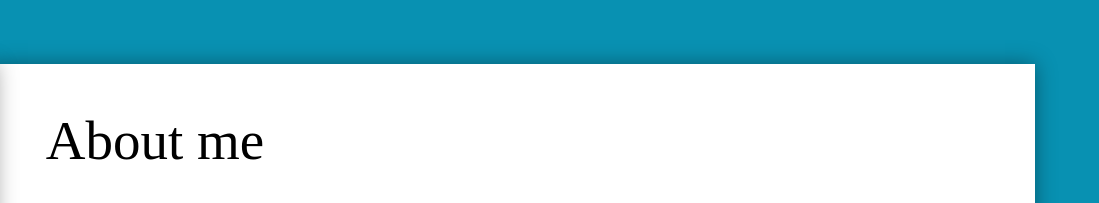
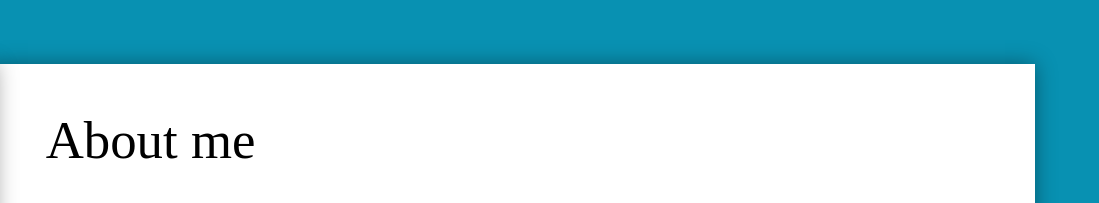
Before and after one commit to nekosoffy/homepage, a plain HTML site: page index.html in a window 1280 px wide. Shown: the top 203 px of the page, 181-1280 px from the left. Drawn offline with Linux system fonts and the light colour scheme; a script that the page names is missing; a web font is replaced by a local one.

Commit message:
Change h2 font size

```diff
--- a/styles.css
+++ b/styles.css
@@ -4,7 +4,7 @@
   --playfair: 'Playfair Display', serif;
   --roboto: 'Roboto', sans-serif;
   --h1-size: calc(0.5rem + 5cqw);
-  --h2-size: 5.5rem;
+  --h2-size: calc(4rem + 1vw);
   --p-size: calc(1rem + 1vw);
 }
 
@@ -92,5 +92,4 @@ header {
 
 .about img {
   width: 40px;
-  cursor: pointer;
 }
```
